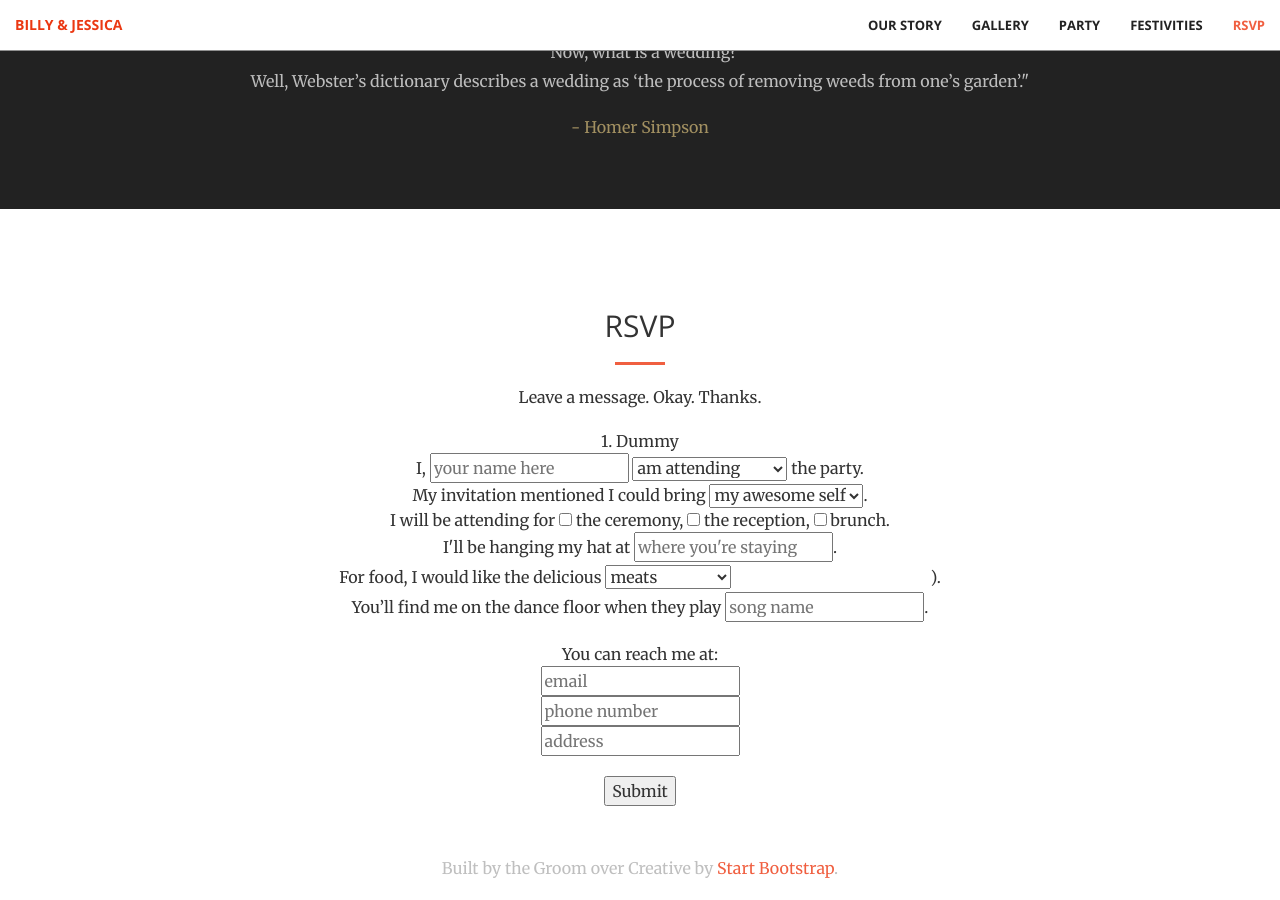
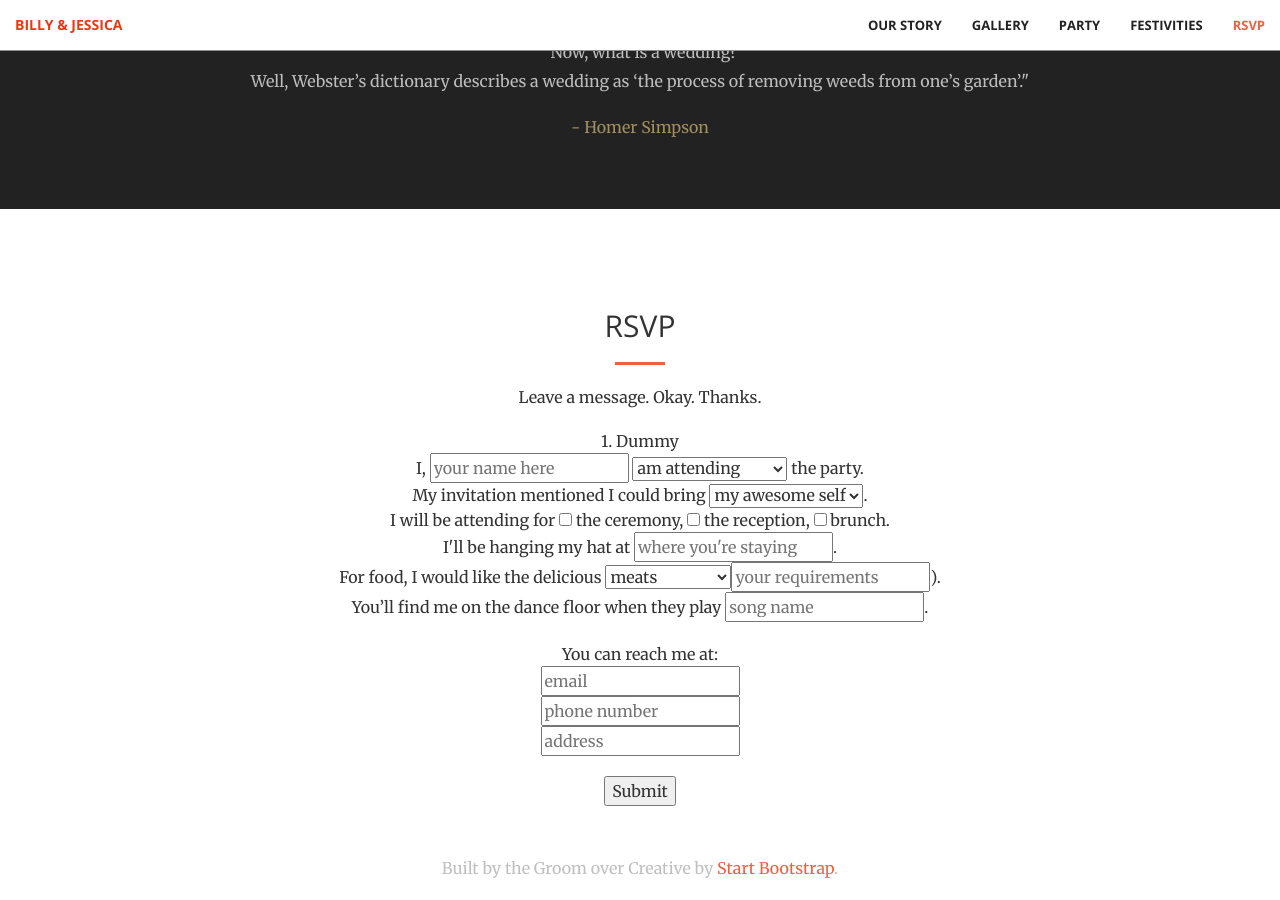
Before and after one commit to notbleh/wed-website, a Jekyll site: the page built from live.html, in a window 1280 px wide and 900 px high, scrolled down 2712 px. Built offline with Jekyll 4.4.1, drawn with Linux system fonts in a browser that asks for light colours; nearby versions of some CDN libraries.

Commit message:
Update rsvp1.html

```diff
--- a/_includes/rsvp1.html
+++ b/_includes/rsvp1.html
@@ -33,11 +33,11 @@
                             <input type="text" name="staying_at" id="staying_at" placeholder="where you're staying">.
                         <br>
                         For food, I would like the delicious
-                            <select name="food" onchange="if (this.options[this.selectedIndex].value =='other'){document.myform['rsvp'].style.visibility='visible'}else {document.myform['rsvp'].style.visibility='hidden'};">
+                            <select name="food">
                                 <option value="meat" selected>meats</option>
                                 <option value="veg">vegetarian</option>
                                 <option value="other">other options</option>
-                                (<input type="text" name="diet" id="diet" placeholder="your requirements" style="visibility:hidden;">).
+                                (<input type="text" name="diet" id="diet" placeholder="your requirements">).
                             </select>
                         <br>
                         You’ll find me on the dance floor when they play
```
